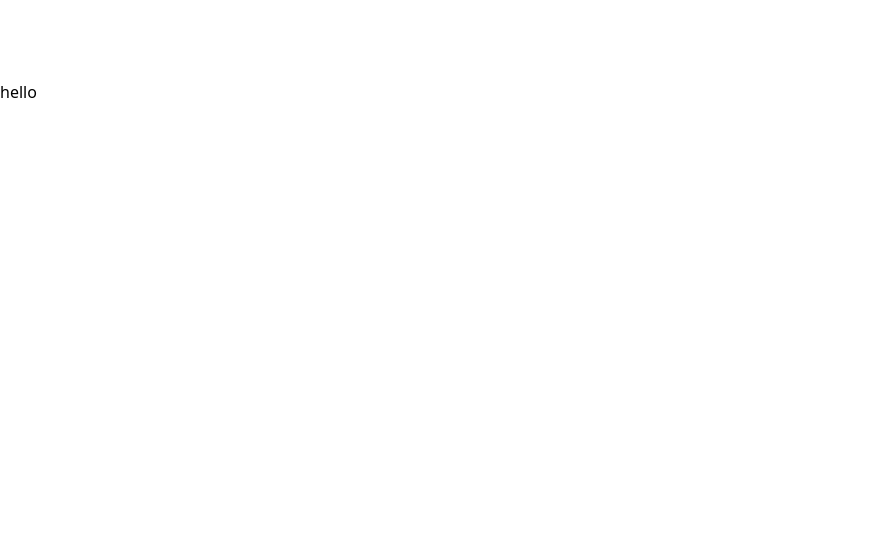
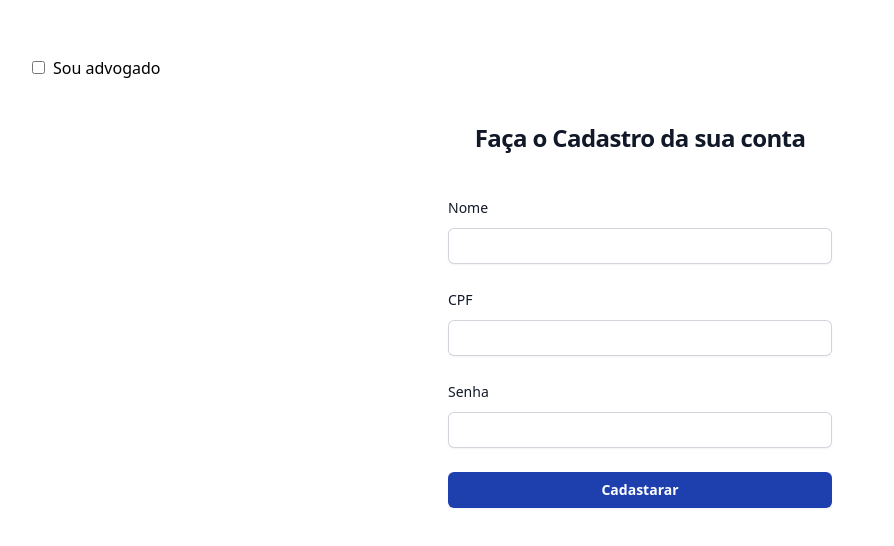
Before and after one commit to Uneto47/PGE-Project, a React (Vite) app in the folder frontEnd/front-pge/: page /cadastrousuario in a window 1280 px wide. Shown: the top 546 px of the page, without its empty margins (0-894 px from the left). Built offline with nearby package versions, Linux system fonts and the light colour scheme.

Commit message:
feat: add registration form

```diff
--- a/frontEnd/front-pge/src/Pages/CadastroUsuario.jsx
+++ b/frontEnd/front-pge/src/Pages/CadastroUsuario.jsx
@@ -1,7 +1,106 @@
+import React, { useState } from 'react';
+
 function CadastroUsuario() {
-  return(
-    <div className="flex mt-20 gap-20">
-      hello
+  const [isAdvogado, setIsAdvogado] = useState(false);
+
+  return (
+    <div class="flex min-h-full flex-col justify-center px-6 py-12 lg:px-8">
+
+      <div className="mt-2">
+        <label>
+          <input
+            type="checkbox"
+            checked={isAdvogado}
+            onChange={() => setIsAdvogado(!isAdvogado)}
+            className="mr-2"
+          />
+          Sou advogado
+        </label>
+      </div>
+
+      <div class="sm:mx-auto sm:w-full sm:max-w-sm">
+        <h2 class="mt-10 text-center text-2xl font-bold leading-9 tracking-tight text-gray-900">
+          Faça o Cadastro da sua conta
+        </h2>
+      </div>
+
+      <div class="mt-10 sm:mx-auto sm:w-full sm:max-w-sm">
+        <form class="space-y-6" action="#" method="POST">
+          <div>
+            <label for="Nome" class="block text-sm font-medium leading-6 text-gray-900">Nome</label>
+            <div class="mt-2">
+              <input id="Nome"
+                name="Nome"
+                autocomplete="Nome"
+                type="text"
+                required class="block w-full rounded-md border-0 p-1.5 text-gray-900 shadow-sm
+                ring-1 ring-inset ring-gray-300 placeholder:text-gray-400 focus:ring-2 focus:ring-inset
+                focus:ring-indigo-600 sm:text-sm sm:leading-6"
+              />
+            </div>
+          </div>
+
+          <div>
+            <label for="Cpf" class="block text-sm font-medium leading-6 text-gray-900">CPF</label>
+            <div class="mt-2">
+              <input id="cpf"
+                name="cpf"
+                autocomplete="cpf"
+                type="text"
+                required class="block w-full rounded-md border-0 p-1.5 text-gray-900 shadow-sm
+                ring-1 ring-inset ring-gray-300 placeholder:text-gray-400 focus:ring-2 focus:ring-inset
+                focus:ring-indigo-600 sm:text-sm sm:leading-6"
+              />
+            </div>
+          </div>
+
+          {isAdvogado && (
+            <div>
+              <label htmlFor="oab" className="block text-sm font-medium leading-6 text-gray-900">
+                OAB
+              </label>
+              <div className="mt-2">
+                <input
+                  id="oab"
+                  name="oab"
+                  type="text"
+                  className="block w-full rounded-md border-0 p-1.5 text-gray-900 shadow-sm
+                  ring-1 ring-inset ring-gray-300 placeholder:text-gray-400 focus:ring-2 focus:ring-inset
+                   focus:ring-indigo-600 sm:text-sm sm:leading-6"
+                />
+              </div>
+            </div>)}
+
+          <div>
+            <div class="flex items-center justify-between">
+              <label for="password" class="block text-sm font-medium leading-6 text-gray-900">Senha</label>
+              <div class="text-sm">
+              </div>
+            </div>
+            <div class="mt-2">
+              <input id="password"
+                name="password"
+                type="password"
+                autocomplete="current-password"
+                required class="block w-full rounded-md border-0 p-1.5 text-gray-900 shadow-sm ring-1
+                ring-inset ring-gray-300 placeholder:text-gray-400 focus:ring-2 focus:ring-inset focus:ring-indigo-600
+                sm:text-sm sm:leading-6"
+              />
+            </div>
+          </div>
+
+          <div>
+            <button type="submit"
+              class="flex w-full justify-center rounded-md bg-blue-800 px-3
+            py-1.5 text-sm font-semibold leading-6 text-white shadow-sm hover:bg-blue-900
+            focus-visible:outline focus-visible:outline-2 focus-visible:outline-offset-2
+            focus-visible:outline-indigo-600">
+              Cadastarar
+            </button>
+          </div>
+        </form>
+
+      </div>
     </div>
   );
 }
```
